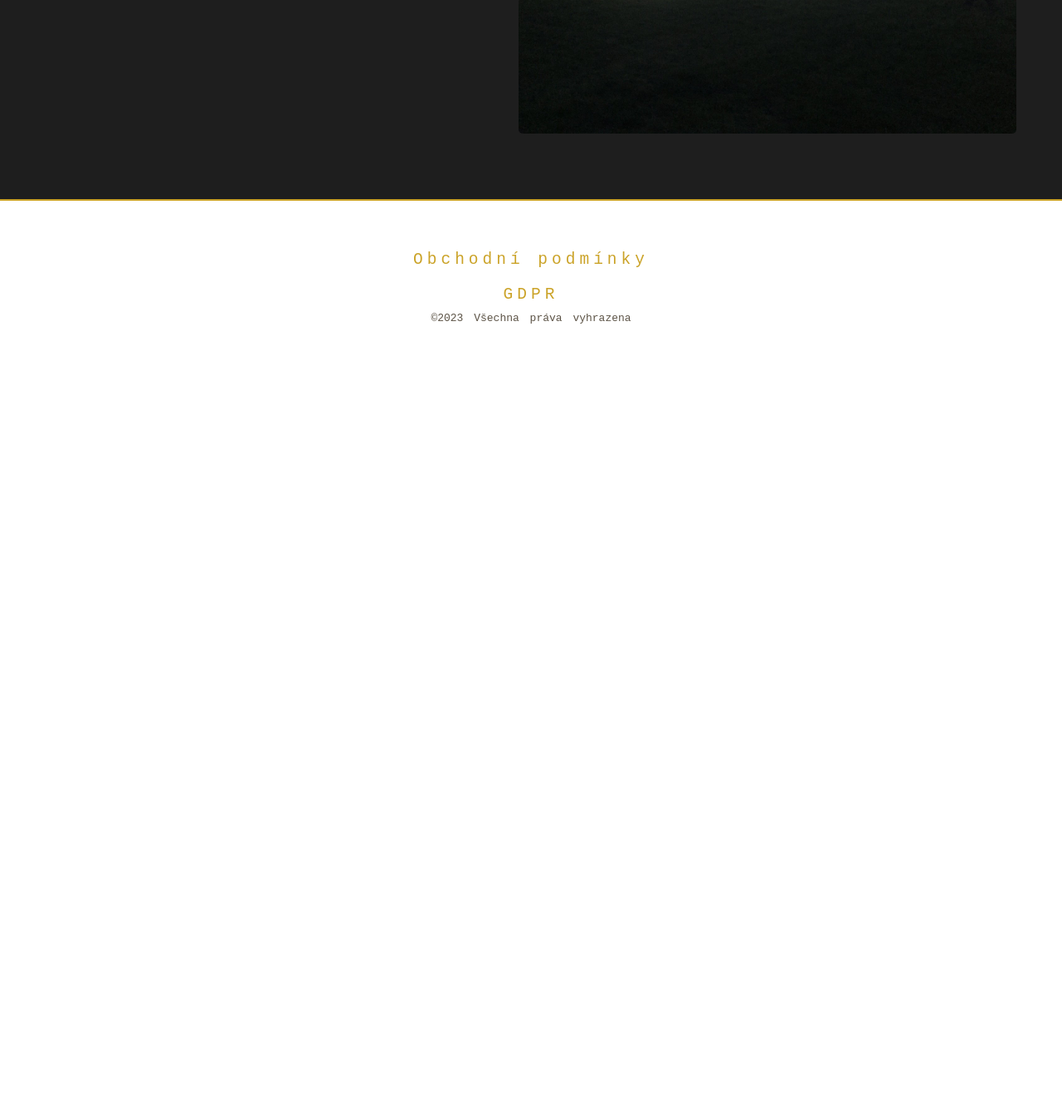
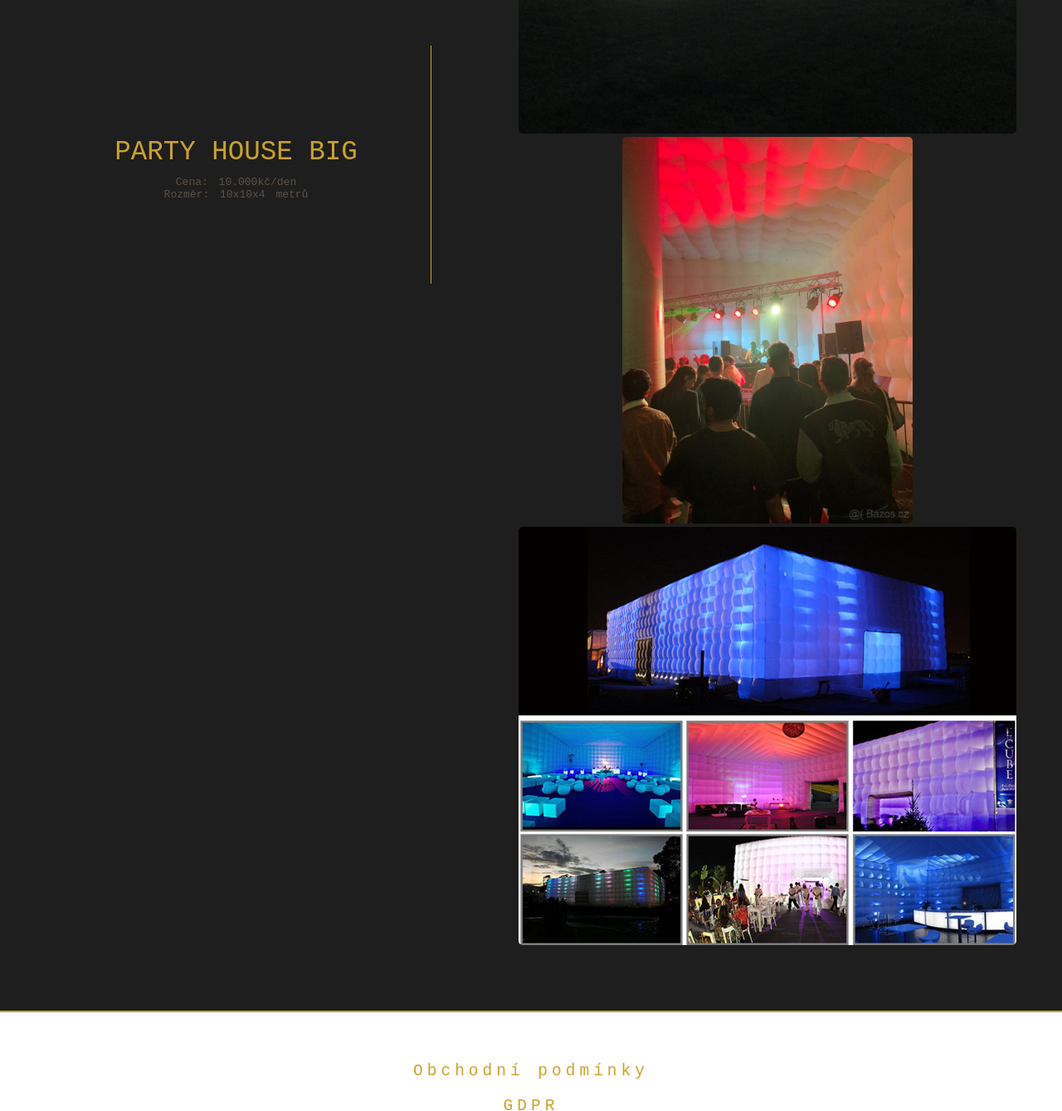
Before and after one commit to manolachelucian/ChrisWebFinito2, a plain HTML site: page galerie.html in a window 1280 px wide. Shown: the part 2888-4227 px from the top of the page at 83% size. Before the commit the page ends 3329 px from the top, so only its background shows below. Drawn offline with nearby package versions, Linux system fonts and the light colour scheme.

Commit message:
Update galerie.html

```diff
--- a/galerie.html
+++ b/galerie.html
@@ -62,6 +62,8 @@
             <div class="galery-img-container">
                 <img src="partyhouse/Party stan 10x10 (3).jpg" width="340px">
                 <img src="partyhouse/Party stan 10x10 (5).jpg" width="600px">
+                <img src="img/Party stan 10x10XX.jpg" width="350px">
+                <img src="partyhouse/partystaninsade.jpg" width="600px">
             </div>
         </section>
     </main>
```
